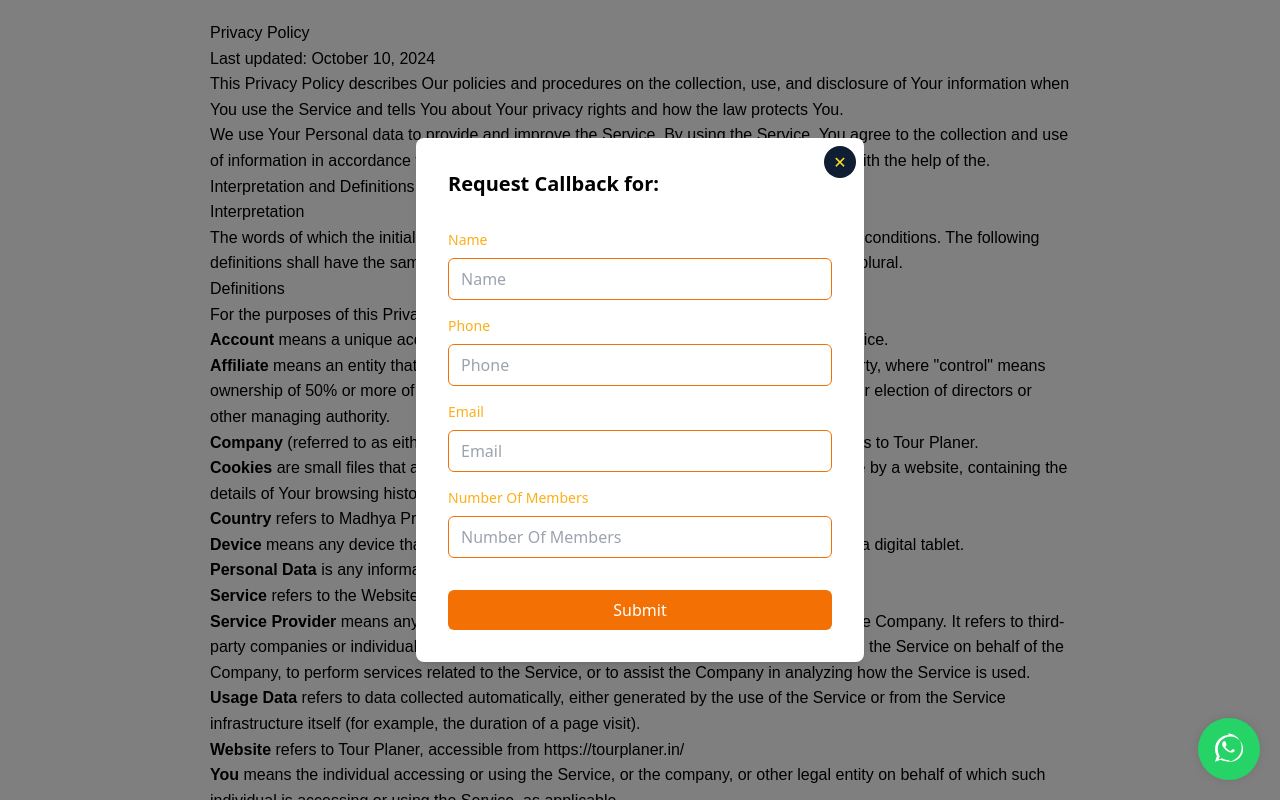
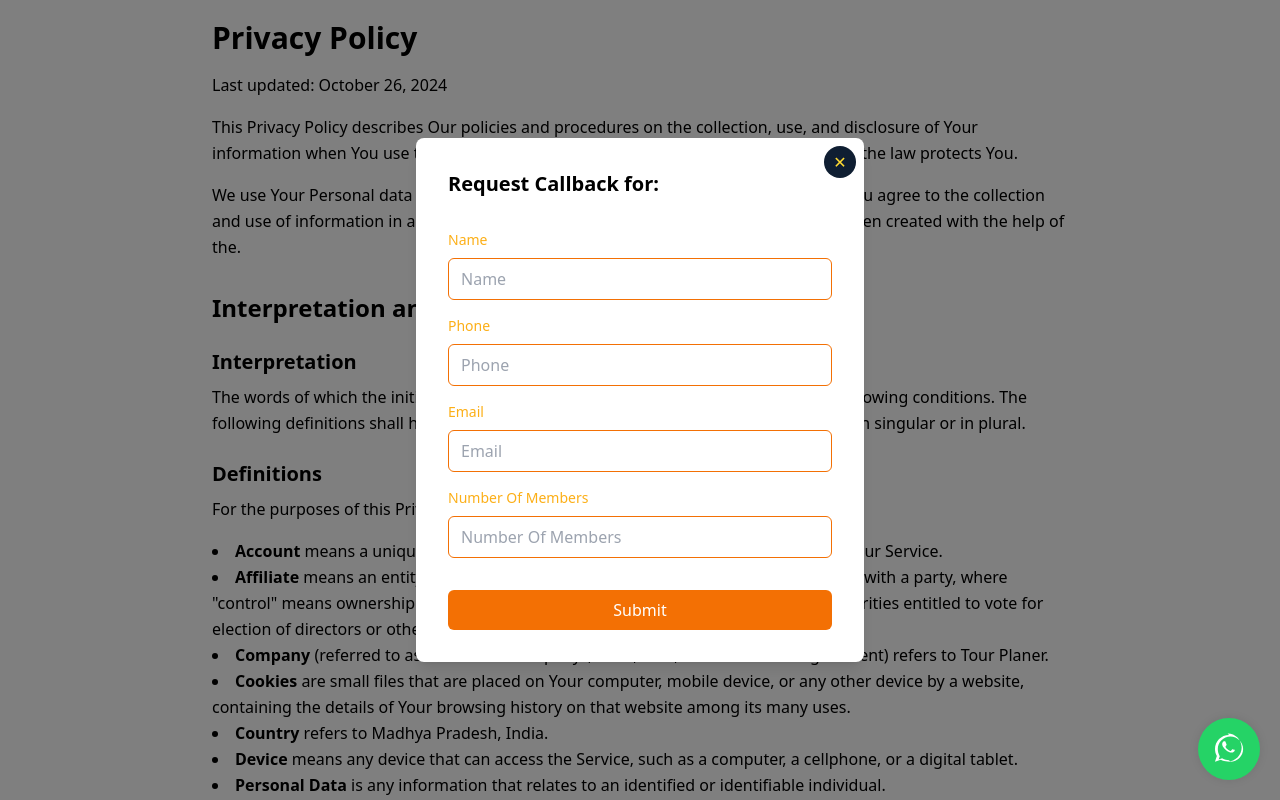
Before and after one commit to Bharat-Travel-Company/connecttrip, a React (Vite) app: page /privacy-policy in a window 1280 px wide. Shown: the top 800 px of the page. Built offline with nearby package versions, Linux system fonts and the light colour scheme.

Commit message:
Update privacyPolicy.jsx

```diff
--- a/src/components/privacyPolicy.jsx
+++ b/src/components/privacyPolicy.jsx
@@ -3,28 +3,29 @@ import { Link } from 'react-router-dom';
 
 const PrivacyPolicy = () => {
   return (
-    <div style={styles.container}>
-      <h1>Privacy Policy</h1>
-      <p>Last updated: October 10, 2024</p>
-      <p>
+    <div className="p-5 max-w-4xl mx-auto font-sans leading-relaxed">
+      <h1 className="text-3xl font-bold mb-4">Privacy Policy</h1>
+      <p className="mb-4">Last updated: October 26, 2024</p>
+      <p className="mb-4">
         This Privacy Policy describes Our policies and procedures on the collection, use, and disclosure of Your information
         when You use the Service and tells You about Your privacy rights and how the law protects You.
       </p>
-      <p>
+      <p className="mb-8">
         We use Your Personal data to provide and improve the Service. By using the Service, You agree to the collection and
         use of information in accordance with this Privacy Policy. This Privacy Policy has been created with the help of the.
       </p>
 
-      <h2>Interpretation and Definitions</h2>
-      <h3>Interpretation</h3>
-      <p>
+      <h2 className="text-2xl font-semibold mt-8 mb-4">Interpretation and Definitions</h2>
+
+      <h3 className="text-xl font-semibold mt-6 mb-2">Interpretation</h3>
+      <p className="mb-4">
         The words of which the initial letter is capitalized have meanings defined under the following conditions. The following definitions shall
         have the same meaning regardless of whether they appear in singular or in plural.
       </p>
 
-      <h3>Definitions</h3>
-      <p>For the purposes of this Privacy Policy:</p>
-      <ul>
+      <h3 className="text-xl font-semibold mt-6 mb-2">Definitions</h3>
+      <p className="mb-4">For the purposes of this Privacy Policy:</p>
+      <ul className="list-disc list-inside mb-8">
         <li><strong>Account</strong> means a unique account created for You to access our Service or parts of our Service.</li>
         <li><strong>Affiliate</strong> means an entity that controls, is controlled by or is under common control with a party, where "control" means ownership of 50% or more of the shares, equity interest, or other securities entitled to vote for election of directors or other managing authority.</li>
         <li><strong>Company</strong> (referred to as either "the Company", "We", "Us", or "Our" in this Agreement) refers to Tour Planer.</li>
@@ -35,41 +36,45 @@ const PrivacyPolicy = () => {
         <li><strong>Service</strong> refers to the Website.</li>
         <li><strong>Service Provider</strong> means any natural or legal person who processes the data on behalf of the Company. It refers to third-party companies or individuals employed by the Company to facilitate the Service, to provide the Service on behalf of the Company, to perform services related to the Service, or to assist the Company in analyzing how the Service is used.</li>
         <li><strong>Usage Data</strong> refers to data collected automatically, either generated by the use of the Service or from the Service infrastructure itself (for example, the duration of a page visit).</li>
-        <li><strong>Website</strong> refers to Tour Planer, accessible from <a href="https://tourplaner.in/" target="_blank" rel="noopener noreferrer">https://tourplaner.in/</a></li>
+        <li><strong>Website</strong> refers to Tour Planer, accessible from <a href="https://tourplaner.in/" target="_blank" rel="noopener noreferrer" className="text-blue-500 underline">https://tourplaner.in/</a></li>
         <li><strong>You</strong> means the individual accessing or using the Service, or the company, or other legal entity on behalf of which such individual is accessing or using the Service, as applicable.</li>
       </ul>
 
-      <h2>Collecting and Using Your Personal Data</h2>
-      <h3>Types of Data Collected</h3>
-      <h4>Personal Data</h4>
-      <p>While using Our Service, We may ask You to provide Us with certain personally identifiable information that can be used to contact or identify You. Personally identifiable information may include, but is not limited to:</p>
-      <ul>
+      <h2 className="text-2xl font-semibold mt-8 mb-4">Collecting and Using Your Personal Data</h2>
+
+      <h3 className="text-xl font-semibold mt-6 mb-2">Types of Data Collected</h3>
+
+      <h4 className="text-lg font-semibold mt-4 mb-2">Personal Data</h4>
+      <p className="mb-4">
+        While using Our Service, We may ask You to provide Us with certain personally identifiable information that can be used to contact or identify You. Personally identifiable information may include, but is not limited to:
+      </p>
+      <ul className="list-disc list-inside mb-8">
         <li>Email address</li>
         <li>First name and last name</li>
         <li>Phone number</li>
         <li>Usage Data</li>
       </ul>
 
-      <h4>Usage Data</h4>
-      <p>
+      <h4 className="text-lg font-semibold mt-4 mb-2">Usage Data</h4>
+      <p className="mb-4">
         Usage Data is collected automatically when using the Service. It may include information such as Your Device's Internet Protocol address (e.g., IP address),
         browser type, browser version, the pages of our Service that You visit, the time and date of Your visit, the time spent on those pages, unique device
         identifiers, and other diagnostic data.
       </p>
 
-      <h4>Tracking Technologies and Cookies</h4>
-      <p>
+      <h4 className="text-lg font-semibold mt-4 mb-2">Tracking Technologies and Cookies</h4>
+      <p className="mb-4">
         We use Cookies and similar tracking technologies to track the activity on Our Service and store certain information. Tracking technologies used include
         beacons, tags, and scripts to collect and track information and to improve and analyze Our Service. The technologies We use may include:
       </p>
-      <ul>
+      <ul className="list-disc list-inside mb-8">
         <li><strong>Cookies or Browser Cookies:</strong> A cookie is a small file placed on Your Device. You can instruct Your browser to refuse all Cookies or to indicate when a Cookie is being sent.</li>
         <li><strong>Web Beacons:</strong> Certain sections of our Service and our emails may contain small electronic files known as web beacons (clear gifs, pixel tags, single-pixel gifs).</li>
       </ul>
 
-      <h3>Use of Your Personal Data</h3>
-      <p>The Company may use Personal Data for the following purposes:</p>
-      <ul>
+      <h3 className="text-xl font-semibold mt-6 mb-2">Use of Your Personal Data</h3>
+      <p className="mb-4">The Company may use Personal Data for the following purposes:</p>
+      <ul className="list-disc list-inside mb-8">
         <li><strong>To provide and maintain our Service</strong>, including to monitor the usage of our Service.</li>
         <li><strong>To manage Your Account:</strong> to manage Your registration as a user of the Service.</li>
         <li><strong>For the performance of a contract:</strong> to develop, comply with, and undertake the contract for the products or services You have purchased.</li>
@@ -79,49 +84,55 @@ const PrivacyPolicy = () => {
         <li><strong>For other purposes:</strong> We may use Your information for data analysis, identifying usage trends, and improving our Service.</li>
       </ul>
 
-      <h3>Retention of Your Personal Data</h3>
-      <p>We will retain Your Personal Data only for as long as necessary for the purposes set out in this Privacy Policy. Usage Data is typically retained for a shorter period, except for improving our Service or for legal compliance.</p>
+      <h3 className="text-xl font-semibold mt-6 mb-2">Retention of Your Personal Data</h3>
+      <p className="mb-4">
+        We will retain Your Personal Data only for as long as necessary for the purposes set out in this Privacy Policy. Usage Data is typically retained for a shorter period, except for improving our Service or for legal compliance.
+      </p>
 
-      <h3>Transfer of Your Personal Data</h3>
-      <p>Your information may be transferred to computers in countries where data protection laws differ. Your consent to this Privacy Policy allows for that transfer.</p>
+      <h3 className="text-xl font-semibold mt-6 mb-2">Transfer of Your Personal Data</h3>
+      <p className="mb-4">
+        Your information may be transferred to computers in countries where data protection laws differ. Your consent to this Privacy Policy allows for that transfer.
+      </p>
 
-      <h3>Delete Your Personal Data</h3>
-      <p>You have the right to delete Personal Data collected by Us, unless We are required to retain it for legal reasons.</p>
+      <h3 className="text-xl font-semibold mt-6 mb-2">Delete Your Personal Data</h3>
+      <p className="mb-4">
+        You have the right to delete Personal Data collected by Us, unless We are required to retain it for legal reasons.
+      </p>
 
-      <h3>Security of Your Personal Data</h3>
-      <p>We strive to use commercially acceptable means to protect Your Personal Data, though no transmission or storage method is completely secure.</p>
+      <h3 className="text-xl font-semibold mt-6 mb-2">Security of Your Personal Data</h3>
+      <p className="mb-8">
+        We strive to use commercially acceptable means to protect Your Personal Data, though no transmission or storage method is completely secure.
+      </p>
 
-      <h2>Children's Privacy</h2>
-      <p>We do not knowingly collect information from individuals under the age of 13 without parental consent.</p>
+      <h2 className="text-2xl font-semibold mt-8 mb-4">Children's Privacy</h2>
+      <p className="mb-8">
+        We do not knowingly collect information from individuals under the age of 13 without parental consent.
+      </p>
 
-      <h2>Links to Other Websites</h2>
-      <p>Our Service may contain links to other websites. We strongly advise You to review the Privacy Policy of each site you visit.</p>
+      <h2 className="text-2xl font-semibold mt-8 mb-4">Links to Other Websites</h2>
+      <p className="mb-8">
+        Our Service may contain links to other websites. We strongly advise You to review the Privacy Policy of each site you visit.
+      </p>
 
-      <h2>Changes to this Privacy Policy</h2>
-      <p>We may update Our Privacy Policy from time to time and will notify You of any changes via email or prominent notice on Our Service.</p>
+      <h2 className="text-2xl font-semibold mt-8 mb-4">Changes to this Privacy Policy</h2>
+      <p className="mb-8">
+        We may update Our Privacy Policy from time to time and will notify You of any changes via email or prominent notice on Our Service.
+      </p>
 
-      <h2>Contact Us</h2>
-      <p>If you have any questions about this Privacy Policy, You can contact us:</p>
-      <ul>
-        <li>By email: Tourplnr@gmail.com</li>
-        <li>By phone number: 9319959557</li>
+      <h2 className="text-2xl font-semibold mt-8 mb-4">Contact Us</h2>
+      <p className="mb-4">
+        If you have any questions about this Privacy Policy, You can contact us:
+      </p>
+      <ul className="list-disc list-inside mb-8">
+        <li>By email: <a href="mailto:bharattravelcompany@gmail.com" className="text-blue-500 underline">bharattravelcompany@gmail.com</a></li>
+        <li>By phone number: <a href="tel:+919630107798" className="text-blue-500 underline">+91-9630107798</a></li>
       </ul>
-      <Link to="/" style={styles.link}>Go Back</Link>
+
+      <Link to="/" className="text-blue-500 underline hover:text-blue-700 transition-colors">
+        Go Back
+      </Link>
     </div>
   );
 };
 
-const styles = {
-  container: {
-    padding: '20px',
-    maxWidth: '900px',
-    margin: '0 auto',
-    fontFamily: 'Arial, sans-serif',
-    lineHeight: '1.6',
-  },
-  link: {
-    color: 'blue',
-  }
-};
-
 export default PrivacyPolicy;
```
